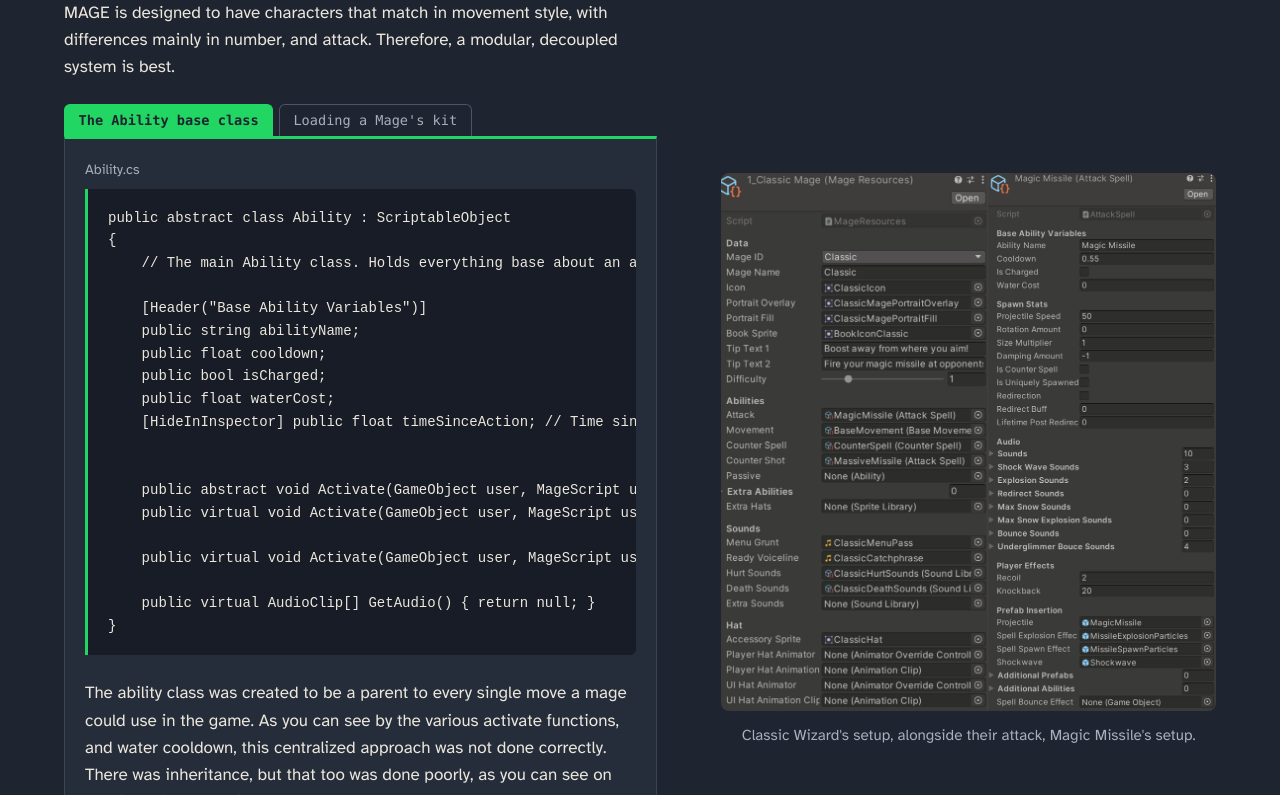
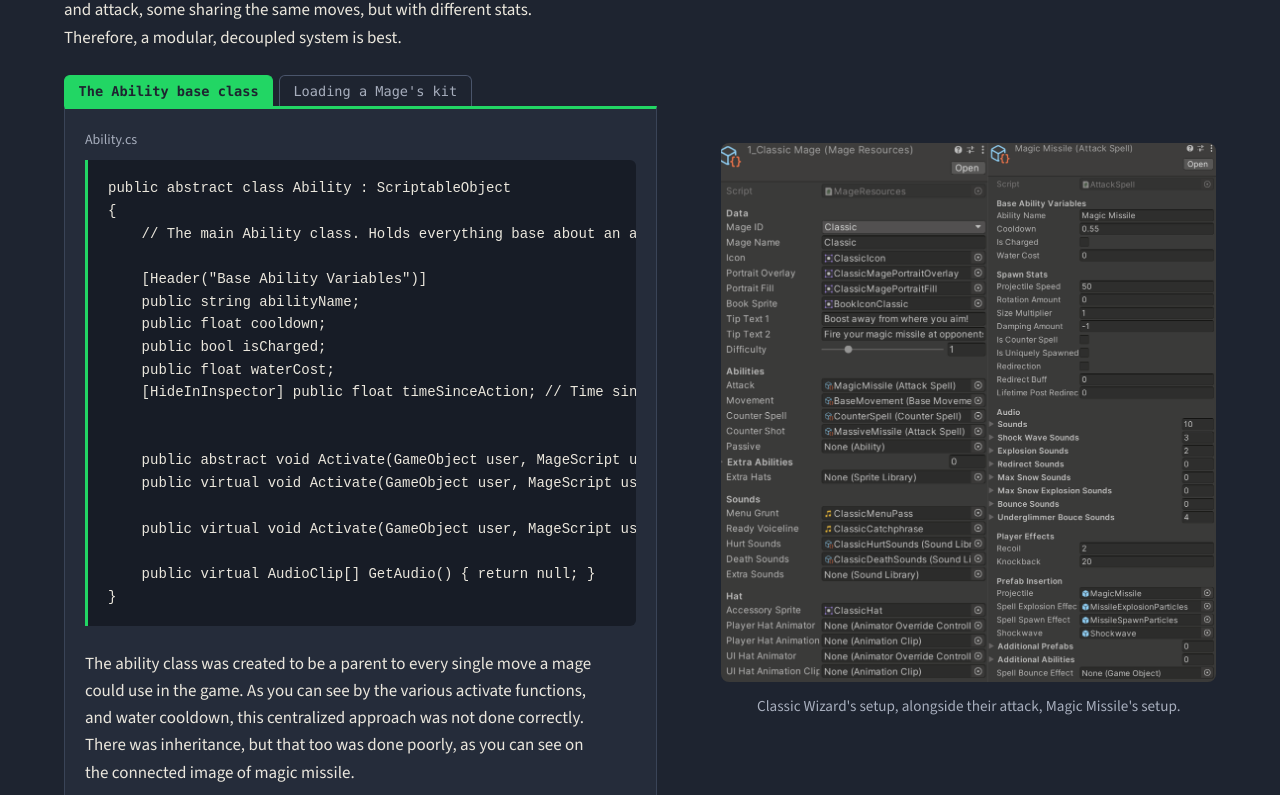
Before and after one commit to AlexWeiswasser/AlexWeiswasser.github.io, a plain HTML site: page mage.html in a window 1280 px wide. Shown: the part 748-1543 px from the top of the page. Drawn offline with nearby package versions, Linux system fonts and the light colour scheme.

Commit message:
New font.

```diff
--- a/game-text.js
+++ b/game-text.js
@@ -116,10 +116,10 @@ PREFACE
 MAGE is FunRug Studio's first work. It started as a side project we were making for fun, and after the addition of our fourth member, we started to work on it for an eventual commercial release. MAGE was clumsy, and full of spur of the moment decisions. I grew a huge amount throughout MAGE's 2 year journey and 2 reboots, learning how to code for stability, safety, and efficiency, how to work in a team, and how to utilize tools like GitHub. I learned a great deal about what works, by learning what doesn't.
 
 SECTION 1: Modular characters
-MAGE is designed to have characters that match in movement style, with differences mainly in number, and attack. Therefore, a modular, decoupled system is best.
+MAGE is designed to have characters that can differ in movement style and attack, some sharing the same moves, but with different stats. Therefore, a modular, decoupled system is best.
 
     OPTION 1: The Ability base class
-    The ability class was created to be a parent to every single move a mage could use in the game. As you can see by the various activate functions, and water cooldown, this centralized approach was not done correctly. There was inheritance, but that too was done poorly, as you can see on the right side of the image.
+    The ability class was created to be a parent to every single move a mage could use in the game. As you can see by the various activate functions, and water cooldown, this centralized approach was not done correctly. There was inheritance, but that too was done poorly, as you can see on the connected image of magic missile.
 
     OPTION 2: Loading a Mage's kit
     Later on in the project, a data scriptable object was placed in to attempt to remedy the organization problems of the mage character creation system, which helped a great deal with creating new mages.
--- a/mage.html
+++ b/mage.html
@@ -6,8 +6,8 @@
   <title>MAGE | Alex Weiswasser</title>
   <link rel="preconnect" href="https://fonts.googleapis.com">
   <link rel="preconnect" href="https://fonts.gstatic.com" crossorigin>
-  <link href="https://fonts.googleapis.com/css2?family=Atkinson+Hyperlegible:wght@400;700&family=Bricolage+Grotesque:wght@500;700&display=swap" rel="stylesheet">
-  <link rel="stylesheet" href="style.css">
+  <link href="https://fonts.googleapis.com/css2?family=Fraunces:opsz,wght@9..144,500..700&family=Source+Sans+3:wght@400;600;700&display=swap" rel="stylesheet">
+  <link rel="stylesheet" href="style.css?v=6">
 </head>
 <!-- The color after --game: is this page's accent color. Keep it the same as on the home page. -->
 <body style="--game: #22d664" data-page="mage">
@@ -255,6 +255,6 @@ private IEnumerator Lifetime()
 </main>
 
 <script src="game-text.js"></script>
-<script src="code.js"></script>
+<script src="code.js?v=6"></script>
 </body>
 </html>
--- a/style.css
+++ b/style.css
@@ -10,8 +10,8 @@
   --accent-ink: #1e2430;
   --game: var(--accent); /* each game section overrides this with its own color */
 
-  --display: "Bricolage Grotesque", "Atkinson Hyperlegible", system-ui, sans-serif;
-  --body: "Atkinson Hyperlegible", system-ui, -apple-system, "Segoe UI", sans-serif;
+  --display: "Fraunces", Georgia, serif;
+  --body: "Source Sans 3", system-ui, -apple-system, "Segoe UI", sans-serif;
 
   --pad-x: clamp(1.25rem, 5vw, 5rem);
   --pad-y: clamp(3rem, 7vw, 5.5rem);
@@ -43,7 +43,7 @@ h1, h2, h3 {
   font-family: var(--display);
   line-height: 1.1;
   margin: 0;
-  letter-spacing: -0.01em;
+  letter-spacing: 0;
 }
 
 /* ---------- Navigation bar (home page and game pages) ---------- */
```
Also changed, not shown: fish-party.html (+3 -3 lines), index.html (+4 -4 lines), lighthouse.html (+3 -3 lines), little-cowboy.html (+4 -4 lines), perfect-princess-plan.html (+3 -3 lines).
